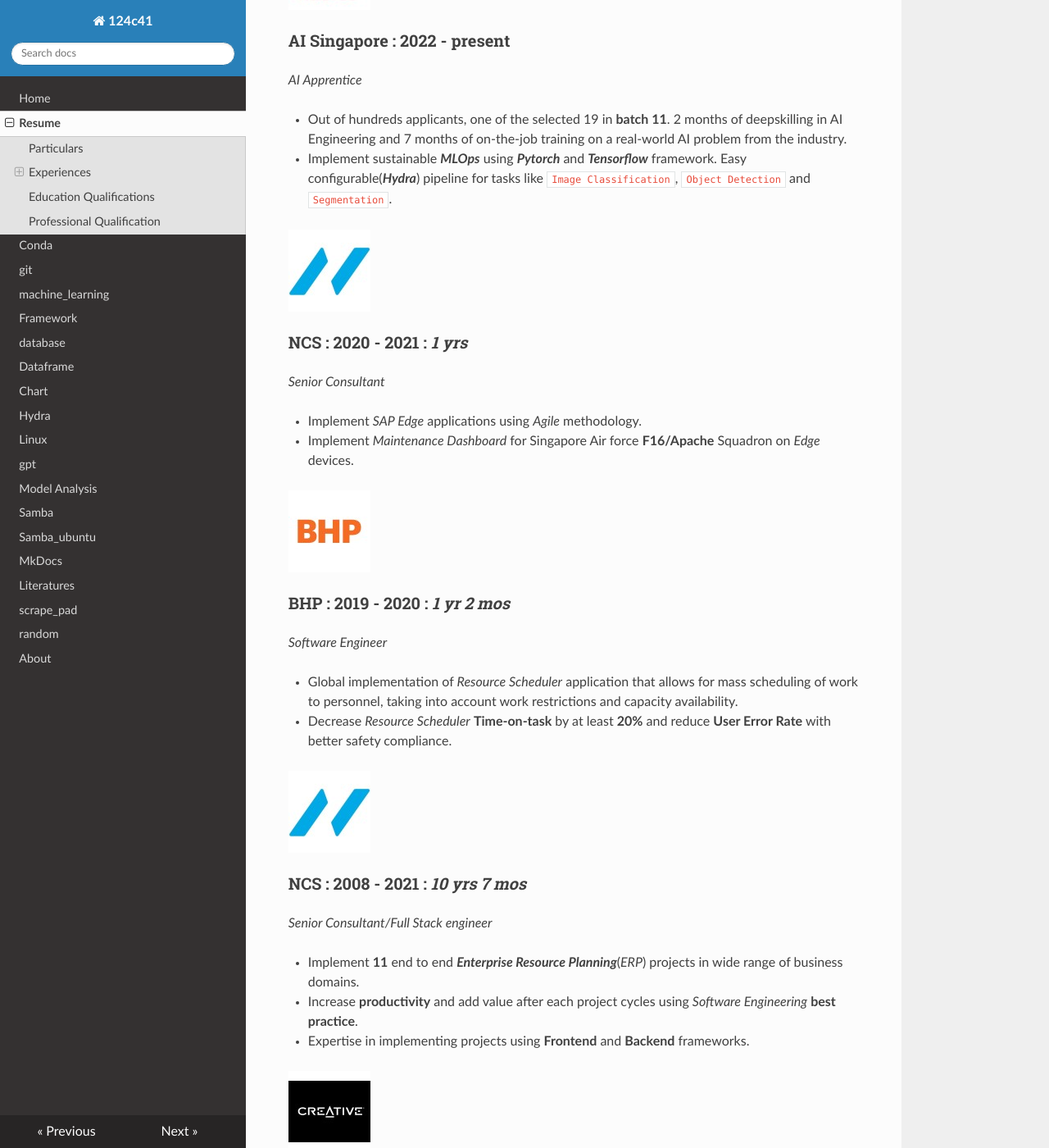
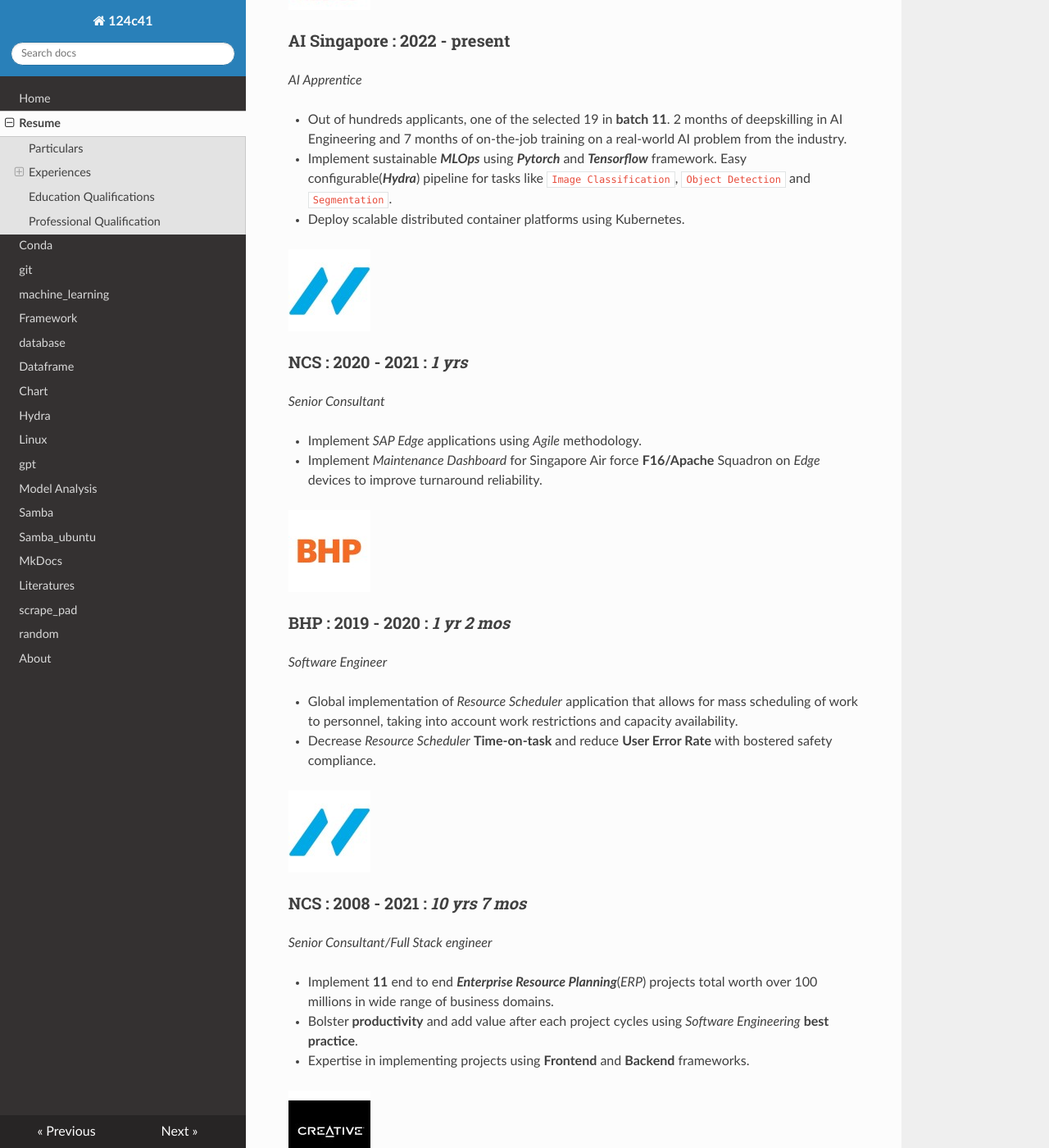
Before and after one commit to furyhawk/124c41, an MkDocs documentation site: the page built from docs/resume.md, in a window 1280 px wide and 1400 px high, scrolled down 1066 px. Shown: the whole window at 82% size. Built offline with MkDocs 1.6.1, drawn with Linux system fonts in a browser that asks for light colours; nearby versions of some CDN libraries; some of the changed text lies outside the part shown.

Commit message:
update: 230307

```diff
--- a/docs/resume.md
+++ b/docs/resume.md
@@ -18,10 +18,10 @@
 
 - Email: [gfuryhawk@gmail.com](mailto:gfuryhawk@gmail.com)
 
-| Code repositories |
-| ----------------------------------------------------------------------------- |
-| [https://github.com/furyhawk](https://github.com/furyhawk)                    |
-| [https://www.kaggle.com/teckmengwong](https://www.kaggle.com/teckmengwong)    |
+| Code repositories                                                          |
+| -------------------------------------------------------------------------- |
+| [https://github.com/furyhawk](https://github.com/furyhawk)                 |
+| [https://www.kaggle.com/teckmengwong](https://www.kaggle.com/teckmengwong) |
 
 
 
@@ -48,6 +48,8 @@
 
 - Implement sustainable ***MLOps*** using ***Pytorch*** and ***Tensorflow*** framework. Easy configurable(***Hydra***) pipeline for tasks like `Image Classification`, `Object Detection` and `Segmentation`.
 
+- Deploy scalable distributed container platforms using Kubernetes.
+
 ![](assets/ncs.jpg)
 
 ### NCS : 2020 - 2021 : *1 yrs*
@@ -56,7 +58,7 @@
 
 - Implement *SAP Edge* applications using *Agile* methodology.
 
-- Implement *Maintenance Dashboard* for Singapore Air force **F16/Apache** Squadron on *Edge* devices.
+- Implement *Maintenance Dashboard* for Singapore Air force **F16/Apache** Squadron on *Edge* devices to improve turnaround reliability.
 
 ![](assets/bhp.jpg)
 
@@ -66,7 +68,7 @@
 
 - Global implementation of *Resource Scheduler* application that allows for mass scheduling of work to personnel, taking into account work restrictions and capacity availability.
 
-- Decrease *Resource Scheduler* **Time-on-task** by at least **20%** and reduce **User Error Rate** with better safety compliance.
+- Decrease *Resource Scheduler* **Time-on-task** and reduce **User Error Rate** with bostered safety compliance.
 
 ![](assets/ncs.jpg)
 
@@ -74,9 +76,9 @@
 
 *Senior Consultant/Full Stack engineer*
 
-- Implement **11** end to end ***Enterprise Resource Planning***(*ERP*) projects in wide range of business domains.
+- Implement **11** end to end ***Enterprise Resource Planning***(*ERP*) projects total worth over 100 millions in wide range of business domains.
 
-- Increase **productivity** and add value after each project cycles using *Software Engineering* **best practice**.
+- Bolster **productivity** and add value after each project cycles using *Software Engineering* **best practice**.
 
 - Expertise in implementing projects using **Frontend** and **Backend** frameworks.
 
```
Also changed, not shown: other parts of docs/resume.md (+11 -9 lines), docs/literatures.md (+2 -0 lines), docs/machine_learning.md (+2 -2 lines).
